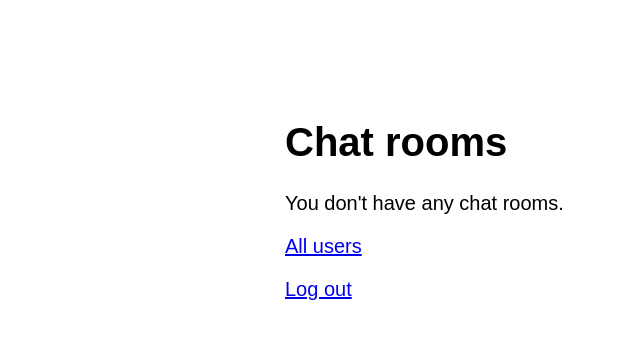
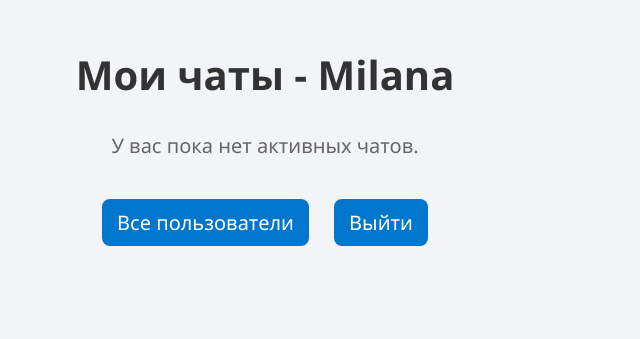
Before and after one commit to zarrazara/messenger, a Flask app: template templates/chat_list.html in a window 1280 px wide. Shown: the top 339 px of the page, without its empty margins (55-695 px from the left). Run offline with Flask 3, Linux system fonts and the light colour scheme; the template is opened without the code that fills it, so the values that code supplies are empty.

Commit message:
Update chat_list.html

```diff
--- a/templates/chat_list.html
+++ b/templates/chat_list.html
@@ -2,11 +2,81 @@
 <html lang="ru">
 <head>
     <meta charset="UTF-8" />
+    <title>Чаты</title>
     <link rel="stylesheet" href="{{ url_for('static', filename='base.css') }}">
-    <title>Chats</title>
+    <style>
+        body {
+            font-family: 'Segoe UI', sans-serif;
+            background-color: #f2f4f8;
+            margin: 0;
+            padding: 20px;
+            color: #333;
+        }
+
+        h1 {
+            text-align: center;
+            margin-bottom: 30px;
+        }
+
+        ul {
+            list-style: none;
+            padding: 0;
+            max-width: 500px;
+            margin: 0 auto 20px;
+        }
+
+        li {
+            background-color: #fff;
+            border-radius: 10px;
+            margin-bottom: 10px;
+            box-shadow: 0 2px 6px rgba(0, 0, 0, 0.05);
+            transition: transform 0.2s ease;
+        }
+
+        li:hover {
+            transform: scale(1.02);
+        }
+
+        a {
+            display: block;
+            padding: 15px 20px;
+            text-decoration: none;
+            color: #0077cc;
+            font-weight: 500;
+        }
+
+        a:hover {
+            background-color: #f0f8ff;
+        }
+
+        .links {
+            text-align: center;
+            margin-top: 40px;
+        }
+
+        .links a {
+            display: inline-block;
+            margin: 0 10px;
+            padding: 10px 15px;
+            background-color: #0077cc;
+            color: white;
+            text-decoration: none;
+            border-radius: 8px;
+            transition: background-color 0.2s ease;
+        }
+
+        .links a:hover {
+            background-color: #005fa3;
+        }
+
+        p {
+            text-align: center;
+            color: #666;
+        }
+    </style>
 </head>
 <body>
-    <h1>Chat rooms</h1>
+    <h1>Мои чаты - Milana </h1>
 
     {% if chat_partners %}
         <ul>
@@ -17,10 +87,12 @@
         {% endfor %}
         </ul>
     {% else %}
-        <p>You don't have any chat rooms.</p>
+        <p>У вас пока нет активных чатов.</p>
     {% endif %}
 
-    <p><a href="{{ url_for('users_list') }}">All users</a></p>
-    <p><a href="{{ url_for('logout') }}">Log out</a></p>
+    <div class="links">
+        <a href="{{ url_for('users_list') }}">Все пользователи</a>
+        <a href="{{ url_for('logout') }}">Выйти</a>
+    </div>
 </body>
 </html>
```
